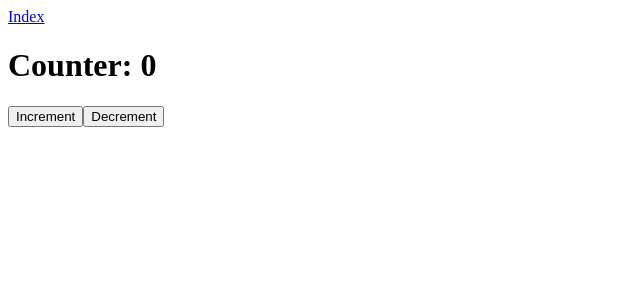
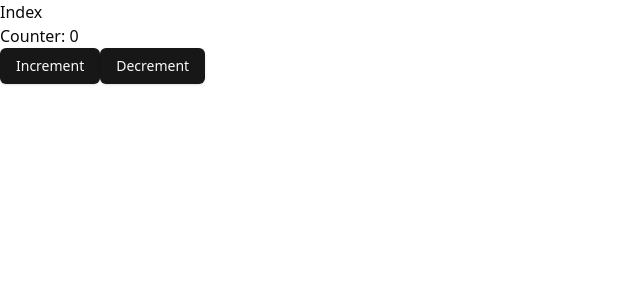
Before and after one commit to BrainTor/Hackathon-2024-frontend-Vue, a Vue app: page / in a window 1280 px wide. Shown: the top 300 px of the page, without its empty margins (0-640 px from the left). Built offline with nearby package versions, Linux system fonts and the light colour scheme.

Commit message:
@shadcn/vue

```diff
--- /dev/null
+++ b/postcss.config.js
@@ -0,0 +1,6 @@
+export default {
+    plugins: {
+      tailwindcss: {},
+      autoprefixer: {},
+    },
+  }
--- /dev/null
+++ b/src/assets/index.css
@@ -0,0 +1,78 @@
+@tailwind base;
+@tailwind components;
+@tailwind utilities;
+
+@layer base {
+  :root {
+    --background: 0 0% 100%;
+    --foreground: 0 0% 3.9%;
+
+    --muted: 0 0% 96.1%;
+    --muted-foreground: 0 0% 45.1%;
+
+    --popover: 0 0% 100%;
+    --popover-foreground: 0 0% 3.9%;
+
+    --card: 0 0% 100%;
+    --card-foreground: 0 0% 3.9%;
+
+    --border: 0 0% 89.8%;
+    --input: 0 0% 89.8%;
+
+    --primary: 0 0% 9%;
+    --primary-foreground: 0 0% 98%;
+
+    --secondary: 0 0% 96.1%;
+    --secondary-foreground: 0 0% 9%;
+
+    --accent: 0 0% 96.1%;
+    --accent-foreground: 0 0% 9%;
+
+    --destructive: 0 84.2% 60.2%;
+    --destructive-foreground: 0 0% 98%;
+
+    --ring: 0 0% 3.9%;
+
+    --radius: 0.5rem;
+  }
+
+  .dark {
+    --background: 0 0% 3.9%;
+    --foreground: 0 0% 98%;
+
+    --muted: 0 0% 14.9%;
+    --muted-foreground: 0 0% 63.9%;
+
+    --popover: 0 0% 3.9%;
+    --popover-foreground: 0 0% 98%;
+
+    --card: 0 0% 3.9%;
+    --card-foreground: 0 0% 98%;
+
+    --border: 0 0% 14.9%;
+    --input: 0 0% 14.9%;
+
+    --primary: 0 0% 98%;
+    --primary-foreground: 0 0% 9%;
+
+    --secondary: 0 0% 14.9%;
+    --secondary-foreground: 0 0% 98%;
+
+    --accent: 0 0% 14.9%;
+    --accent-foreground: 0 0% 98%;
+
+    --destructive: 0 62.8% 30.6%;
+    --destructive-foreground: 0 0% 98%;
+
+    --ring: 0 0% 83.1%;
+  }
+}
+
+@layer base {
+  * {
+    @apply border-border;
+  }
+  body {
+    @apply bg-background text-foreground;
+  }
+}
--- /dev/null
+++ b/src/components/ui/button/Button.vue
@@ -0,0 +1,26 @@
+<script setup lang="ts">
+import type { HTMLAttributes } from 'vue'
+import { Primitive, type PrimitiveProps } from 'radix-vue'
+import { type ButtonVariants, buttonVariants } from '.'
+import { cn } from '@/lib/utils'
+
+interface Props extends PrimitiveProps {
+  variant?: ButtonVariants['variant']
+  size?: ButtonVariants['size']
+  class?: HTMLAttributes['class']
+}
+
+const props = withDefaults(defineProps<Props>(), {
+  as: 'button',
+})
+</script>
+
+<template>
+  <Primitive
+    :as="as"
+    :as-child="asChild"
+    :class="cn(buttonVariants({ variant, size }), props.class)"
+  >
+    <slot />
+  </Primitive>
+</template>
--- /dev/null
+++ b/src/components/ui/button/index.ts
@@ -0,0 +1,34 @@
+import { type VariantProps, cva } from 'class-variance-authority'
+
+export { default as Button } from './Button.vue'
+
+export const buttonVariants = cva(
+  'inline-flex items-center justify-center whitespace-nowrap rounded-md text-sm font-medium transition-colors focus-visible:outline-none focus-visible:ring-1 focus-visible:ring-ring disabled:pointer-events-none disabled:opacity-50',
+  {
+    variants: {
+      variant: {
+        default: 'bg-primary text-primary-foreground shadow hover:bg-primary/90',
+        destructive:
+          'bg-destructive text-destructive-foreground shadow-sm hover:bg-destructive/90',
+        outline:
+          'border border-input bg-background shadow-sm hover:bg-accent hover:text-accent-foreground',
+        secondary:
+          'bg-secondary text-secondary-foreground shadow-sm hover:bg-secondary/80',
+        ghost: 'hover:bg-accent hover:text-accent-foreground',
+        link: 'text-primary underline-offset-4 hover:underline',
+      },
+      size: {
+        default: 'h-9 px-4 py-2',
+        sm: 'h-8 rounded-md px-3 text-xs',
+        lg: 'h-10 rounded-md px-8',
+        icon: 'h-9 w-9',
+      },
+    },
+    defaultVariants: {
+      variant: 'default',
+      size: 'default',
+    },
+  },
+)
+
+export type ButtonVariants = VariantProps<typeof buttonVariants>
--- /dev/null
+++ b/src/lib/utils.ts
@@ -0,0 +1,6 @@
+import { type ClassValue, clsx } from 'clsx'
+import { twMerge } from 'tailwind-merge'
+
+export function cn(...inputs: ClassValue[]) {
+  return twMerge(clsx(inputs))
+}
--- a/src/main.ts
+++ b/src/main.ts
@@ -1,5 +1,6 @@
 import { createApp } from 'vue'
 import { createPinia } from 'pinia'
+import "./assets/index.css"
 
 import App from './App.vue'
 import router from './router'
--- a/src/views/IndexView.vue
+++ b/src/pages/IndexView.vue
@@ -1,12 +1,14 @@
 <script setup lang="ts">
 import {useCounterStore} from "../stores/counter"
+import Button from "@/components/ui/button/Button.vue";
+
 const counter = useCounterStore();
 </script>
 
 <template>
   <main>
     <h1>Counter: <span> {{ counter.count }} </span></h1>
-    <button @click="counter.increment()">Increment</button>
-    <button @click="counter.decrement()">Decrement</button>
+    <Button @click="counter.increment()">Increment</Button>
+    <Button @click="counter.decrement()">Decrement</Button>
   </main>
 </template>
--- a/src/router/index.ts
+++ b/src/router/index.ts
@@ -1,5 +1,5 @@
 import { createRouter, createWebHistory } from 'vue-router'
-import IndexView from '../views/IndexView.vue'
+import IndexView from '../pages/IndexView.vue'
 
 const router = createRouter({
   history: createWebHistory(import.meta.env.BASE_URL),
--- /dev/null
+++ b/tailwind.config.js
@@ -0,0 +1,93 @@
+const animate = require("tailwindcss-animate")
+
+/** @type {import('tailwindcss').Config} */
+module.exports = {
+  darkMode: ["class"],
+  safelist: ["dark"],
+  prefix: "",
+
+  content: [
+    './pages/**/*.{ts,tsx,vue}',
+    './components/**/*.{ts,tsx,vue}',
+    './app/**/*.{ts,tsx,vue}',
+    './src/**/*.{ts,tsx,vue}',
+	],
+
+  theme: {
+    container: {
+      center: true,
+      padding: "2rem",
+      screens: {
+        "2xl": "1400px",
+      },
+    },
+    extend: {
+      colors: {
+        border: "hsl(var(--border))",
+        input: "hsl(var(--input))",
+        ring: "hsl(var(--ring))",
+        background: "hsl(var(--background))",
+        foreground: "hsl(var(--foreground))",
+        primary: {
+          DEFAULT: "hsl(var(--primary))",
+          foreground: "hsl(var(--primary-foreground))",
+        },
+        secondary: {
+          DEFAULT: "hsl(var(--secondary))",
+          foreground: "hsl(var(--secondary-foreground))",
+        },
+        destructive: {
+          DEFAULT: "hsl(var(--destructive))",
+          foreground: "hsl(var(--destructive-foreground))",
+        },
+        muted: {
+          DEFAULT: "hsl(var(--muted))",
+          foreground: "hsl(var(--muted-foreground))",
+        },
+        accent: {
+          DEFAULT: "hsl(var(--accent))",
+          foreground: "hsl(var(--accent-foreground))",
+        },
+        popover: {
+          DEFAULT: "hsl(var(--popover))",
+          foreground: "hsl(var(--popover-foreground))",
+        },
+        card: {
+          DEFAULT: "hsl(var(--card))",
+          foreground: "hsl(var(--card-foreground))",
+        },
+      },
+      borderRadius: {
+      	xl: "calc(var(--radius) + 4px)",
+        lg: "var(--radius)",
+        md: "calc(var(--radius) - 2px)",
+        sm: "calc(var(--radius) - 4px)",
+      },
+      keyframes: {
+        "accordion-down": {
+          from: { height: 0 },
+          to: { height: "var(--radix-accordion-content-height)" },
+        },
+        "accordion-up": {
+          from: { height: "var(--radix-accordion-content-height)" },
+          to: { height: 0 },
+        },
+        "collapsible-down": {
+          from: { height: 0 },
+          to: { height: 'var(--radix-collapsible-content-height)' },
+        },
+        "collapsible-up": {
+          from: { height: 'var(--radix-collapsible-content-height)' },
+          to: { height: 0 },
+        },
+      },
+      animation: {
+        "accordion-down": "accordion-down 0.2s ease-out",
+        "accordion-up": "accordion-up 0.2s ease-out",
+        "collapsible-down": "collapsible-down 0.2s ease-in-out",
+        "collapsible-up": "collapsible-up 0.2s ease-in-out",
+      },
+    },
+  },
+  plugins: [animate],
+}
--- a/vite.config.ts
+++ b/vite.config.ts
@@ -1,5 +1,4 @@
 import { fileURLToPath, URL } from 'node:url'
-
 import { defineConfig } from 'vite'
 import vue from '@vitejs/plugin-vue'
 import VueDevTools from 'vite-plugin-vue-devtools'
```
Also changed, not shown: package.json (+10 -1 lines), components.json (added), 1 other file (tests, documents, lock files or other folders).
